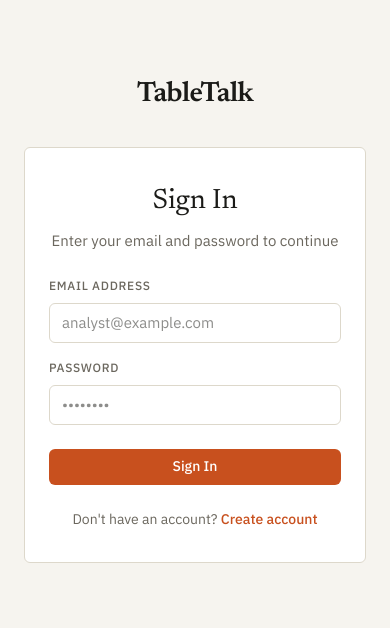
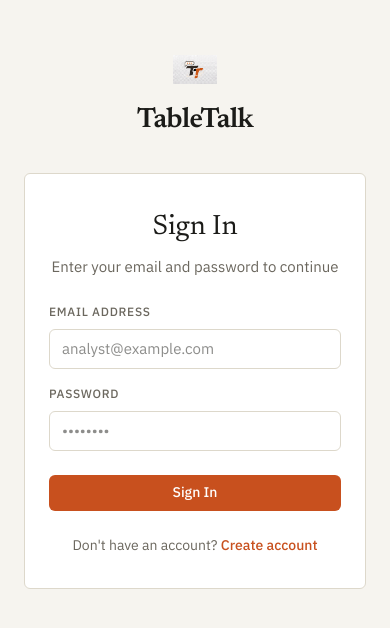
Before and after one commit to RaiyanChandle/TableTalk, a React (Vite) app in the folder frontend/: page /login in a window 390 px wide. Shown: the part 104-732 px from the top of the page. Built offline with nearby package versions, Linux system fonts and the light colour scheme; no server answers.

Commit message:
feat(ui): use TableTalk logo.svg with black connecting line between tt

```diff
--- a/frontend/index.html
+++ b/frontend/index.html
@@ -2,7 +2,7 @@
 <html lang="en">
   <head>
     <meta charset="UTF-8" />
-    <link rel="icon" type="image/svg+xml" href="/favicon.svg" />
+    <link rel="icon" type="image/svg+xml" href="/logo.svg" />
     <meta name="viewport" content="width=device-width, initial-scale=1.0" />
     <title>TableTalk — AI Data Analyst</title>
     <link rel="preconnect" href="https://fonts.googleapis.com" />
--- a/frontend/src/components/layout/Navbar.tsx
+++ b/frontend/src/components/layout/Navbar.tsx
@@ -1,6 +1,6 @@
 import React, { useState } from 'react';
 import { useNavigate } from 'react-router-dom';
-import { Database, LogOut, User as UserIcon } from 'lucide-react';
+import { LogOut, User as UserIcon } from 'lucide-react';
 import { useAuth } from '../../context/AuthContext';
 
 export const Navbar: React.FC = () => {
@@ -24,15 +24,15 @@ export const Navbar: React.FC = () => {
     <header className="h-14 px-6 bg-white border-b border-[#DDD8CB] flex items-center justify-between shrink-0 z-30">
       {/* Brand */}
       <div className="flex items-center gap-3">
-        <div className="w-8 h-8 rounded-sm bg-[#C8501E] flex items-center justify-center text-white">
-          <Database size={16} />
+        <div className="w-8 h-8 rounded-sm bg-[#FAF9F6] border border-[#DDD8CB] flex items-center justify-center overflow-hidden p-0.5">
+          <img src="/logo.svg" alt="TableTalk logo" className="w-full h-full object-contain" />
         </div>
         <div className="flex items-baseline gap-2">
           <span className="font-serif font-bold text-[#1F1E1B] text-lg tracking-tight">
             TableTalk
           </span>
           <span className="text-[10px] font-mono uppercase bg-[#EFECE4] text-[#6E6A60] px-1.5 py-0.5 rounded border border-[#DDD8CB] font-medium">
-            TableTalk
+            DuckDB SQL
           </span>
         </div>
       </div>
--- a/frontend/src/pages/LoginPage.tsx
+++ b/frontend/src/pages/LoginPage.tsx
@@ -36,7 +36,12 @@ export const LoginPage: React.FC = () => {
           alignItems: 'center',
         }}
       >
-        <div style={{ marginBottom: '32px', textAlign: 'center' }}>
+        <div style={{ marginBottom: '32px', textAlign: 'center', display: 'flex', flexDirection: 'column', alignItems: 'center' }}>
+          <img
+            src="/logo.svg"
+            alt="TableTalk"
+            style={{ width: '44px', height: '44px', objectFit: 'contain', marginBottom: '8px' }}
+          />
           <span
             style={{
               fontFamily: 'Newsreader, Georgia, serif',
--- a/frontend/src/pages/RegisterPage.tsx
+++ b/frontend/src/pages/RegisterPage.tsx
@@ -36,7 +36,12 @@ export const RegisterPage: React.FC = () => {
           alignItems: 'center',
         }}
       >
-        <div style={{ marginBottom: '32px', textAlign: 'center' }}>
+        <div style={{ marginBottom: '32px', textAlign: 'center', display: 'flex', flexDirection: 'column', alignItems: 'center' }}>
+          <img
+            src="/logo.svg"
+            alt="TableTalk"
+            style={{ width: '44px', height: '44px', objectFit: 'contain', marginBottom: '8px' }}
+          />
           <span
             style={{
               fontFamily: 'Newsreader, Georgia, serif',
```
Also changed, not shown: frontend/public/logo.svg.
